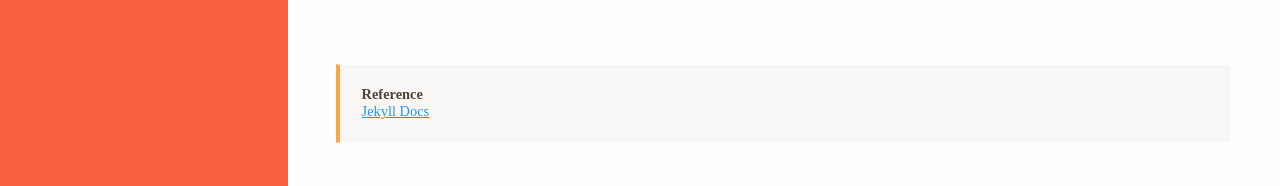
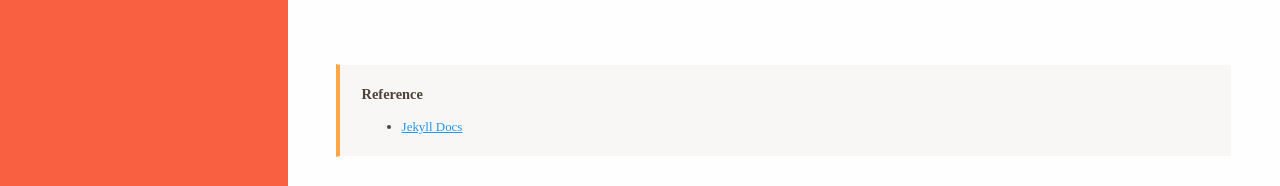
Before and after one commit to mindcloud92/mindcloud92.github.io, a Jekyll site: the page built from _posts/jekyll/2021-02-23-jekyll--apply-custom-layout.md, in a window 1280 px wide. Shown: the part 1365-1551 px from the top of the page. Built offline with Jekyll 4.4.1, drawn with Linux system fonts in a browser that asks for light colours; nearby versions of some CDN libraries; some web fonts are replaced.

Commit message:
theme change

```diff
--- a/_posts/jekyll/2021-02-23-jekyll--apply-custom-layout.md
+++ b/_posts/jekyll/2021-02-23-jekyll--apply-custom-layout.md
@@ -84,4 +84,4 @@ tags: jekyll custom layout
 
 
 > **Reference**
-[Jekyll Docs](https://jekyllrb-ko.github.io/docs/layouts/){:target="_blank"}
+* [Jekyll Docs](https://jekyllrb-ko.github.io/docs/layouts/){:target="_blank"}
--- a/static/css/partial/_post--detail.sass
+++ b/static/css/partial/_post--detail.sass
@@ -78,3 +78,4 @@
       a
         color: #2196f3
         text-decoration: underline
+        font-size: .9em
```
